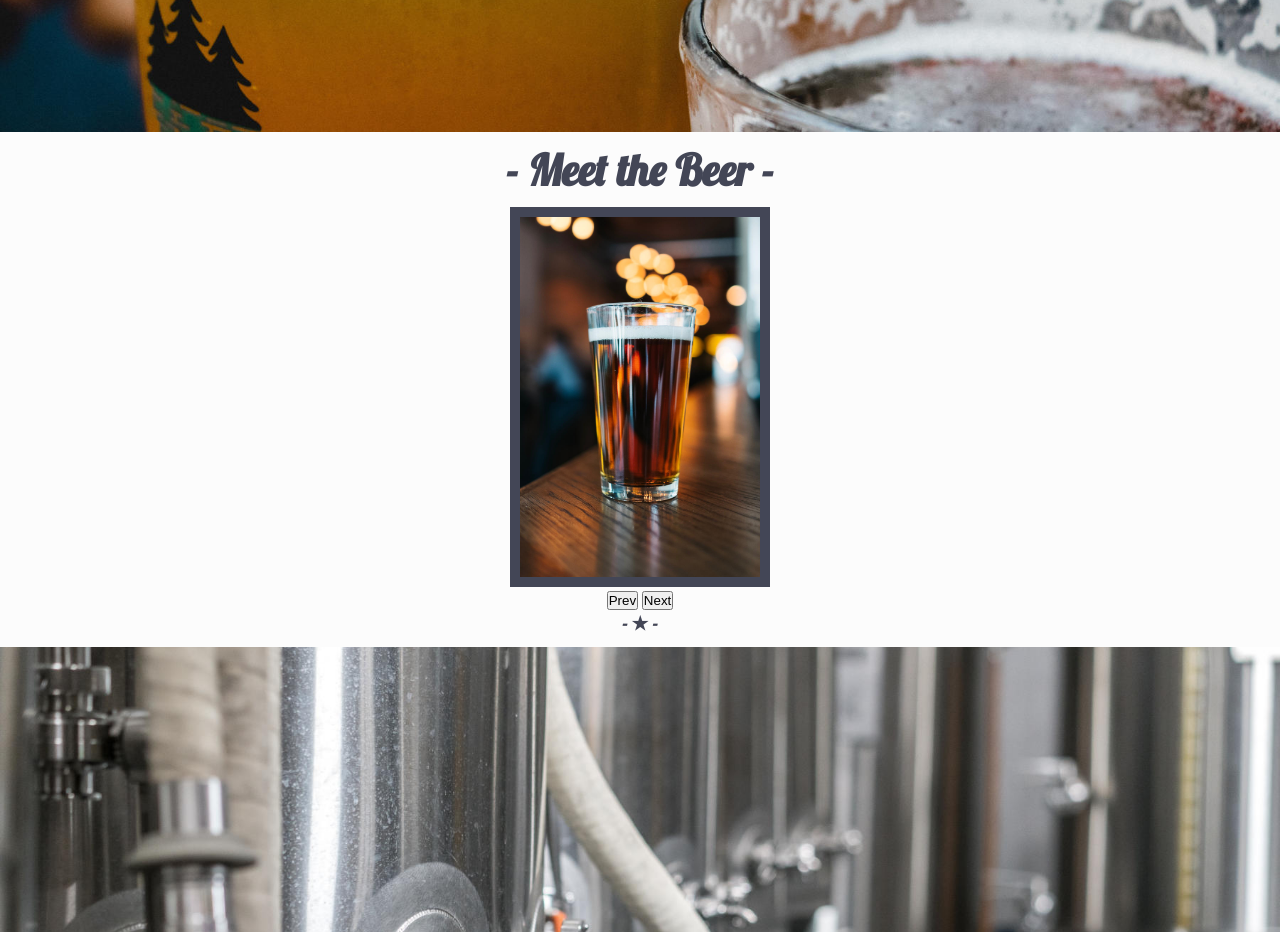
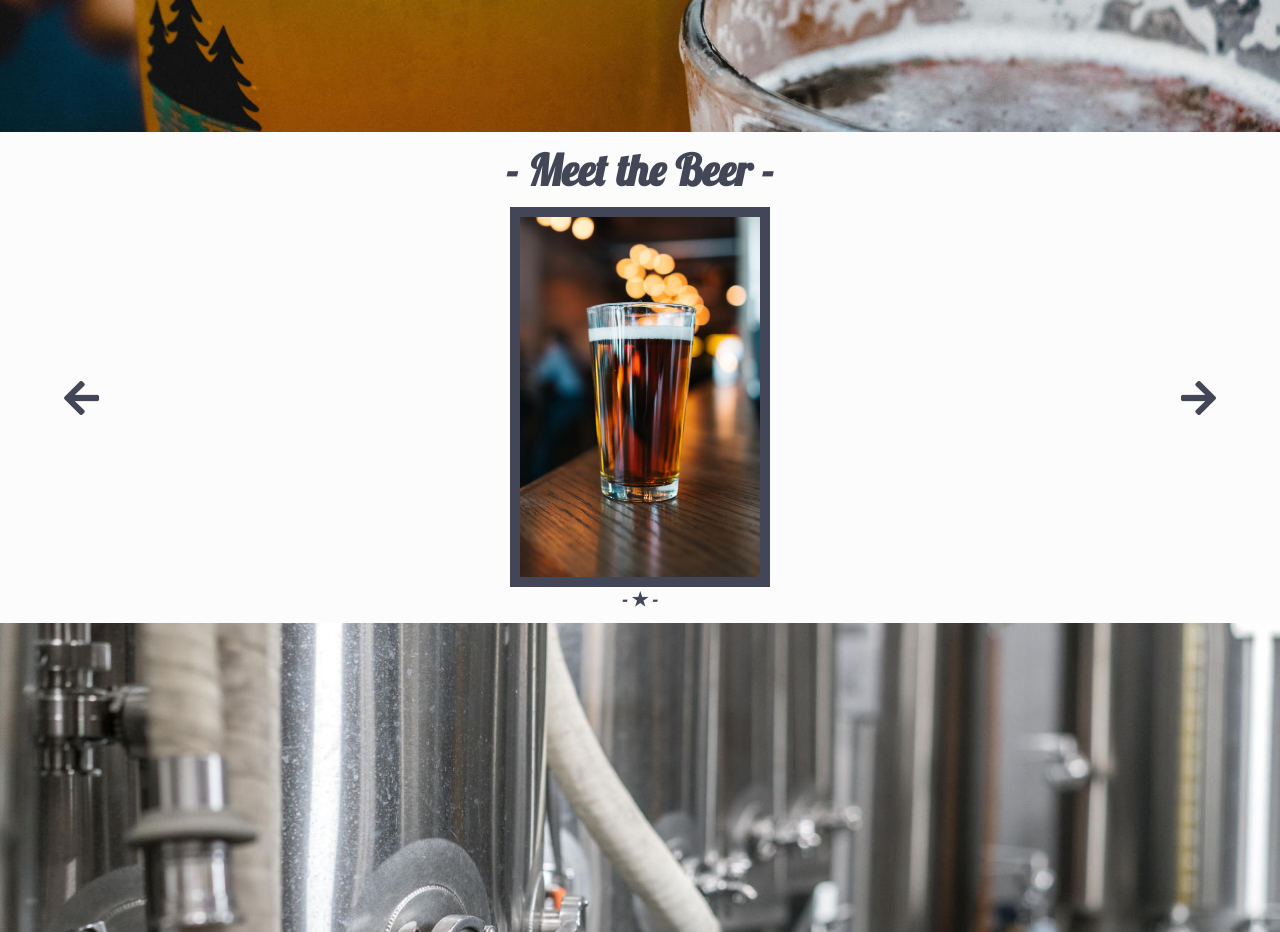
Before and after one commit to sforment/OversoulBrewing, a website: page index.html in a window 1280 px wide. Shown: the part 1200-2132 px from the top of the page. Drawn offline with Linux system fonts and the light colour scheme; some packages are replaced by stand-ins of ours.

Commit message:
styled prev/next buttons in Beer section

```diff
--- a/index.html
+++ b/index.html
@@ -6,6 +6,7 @@
   	<meta name="viewport" content="width=device-width, initial-scale=1">
 	<title>Oversoul Brewing - Helena, AL</title>
 	<link rel="stylesheet" type="text/css" href="style.css">
+	<link rel="stylesheet" href="https://use.fontawesome.com/releases/v5.7.2/css/all.css" integrity="sha384-fnmOCqbTlWIlj8LyTjo7mOUStjsKC4pOpQbqyi7RrhN7udi9RwhKkMHpvLbHG9Sr" crossorigin="anonymous">
 
 </head>
 
@@ -53,6 +54,9 @@
 			<h1>- Meet the Beer -</h1>
 		</div>
 
+		<i class="fas fa-arrow-right" id="nextBtn"></i>
+		<i class="fas fa-arrow-left" id="prevBtn"></i>
+
 		<div class="carouselContainer">
 			<div class="carouselSlide">
 				<img src="images/beerInfoImages/beerInfo5.jpg" id="lastClone">
@@ -64,9 +68,6 @@
 				<img src="images/beerInfoImages/beerInfo1.jpg" id="firstClone">
 			</div>
 		</div>
-
-		<button id="prevBtn">Prev</button>
-		<button id="nextBtn">Next</button>
 
 		<div class="sectionFooter">
 			<h3>- ★ -</h3>
--- a/style.css
+++ b/style.css
@@ -24,6 +24,30 @@ body, html {
 .carouselSlide {
 	display: flex;
 	width: 100%;
+}
+
+#prevBtn {
+	position: absolute;
+	top: 50%;
+	z-index: 11;
+	left: 5%;
+	font-size: 5vh;
+	color: #434656;
+	cursor: pointer;
+}
+
+#nextBtn {
+	position: absolute;
+	top: 50%;
+	z-index: 11;
+	right: 5%;
+	font-size: 5vh;
+	color: #434656;
+	cursor: pointer;
+}
+
+#beerScroll {
+	position: relative;
 }
 
 .carouselSlide img {
```
